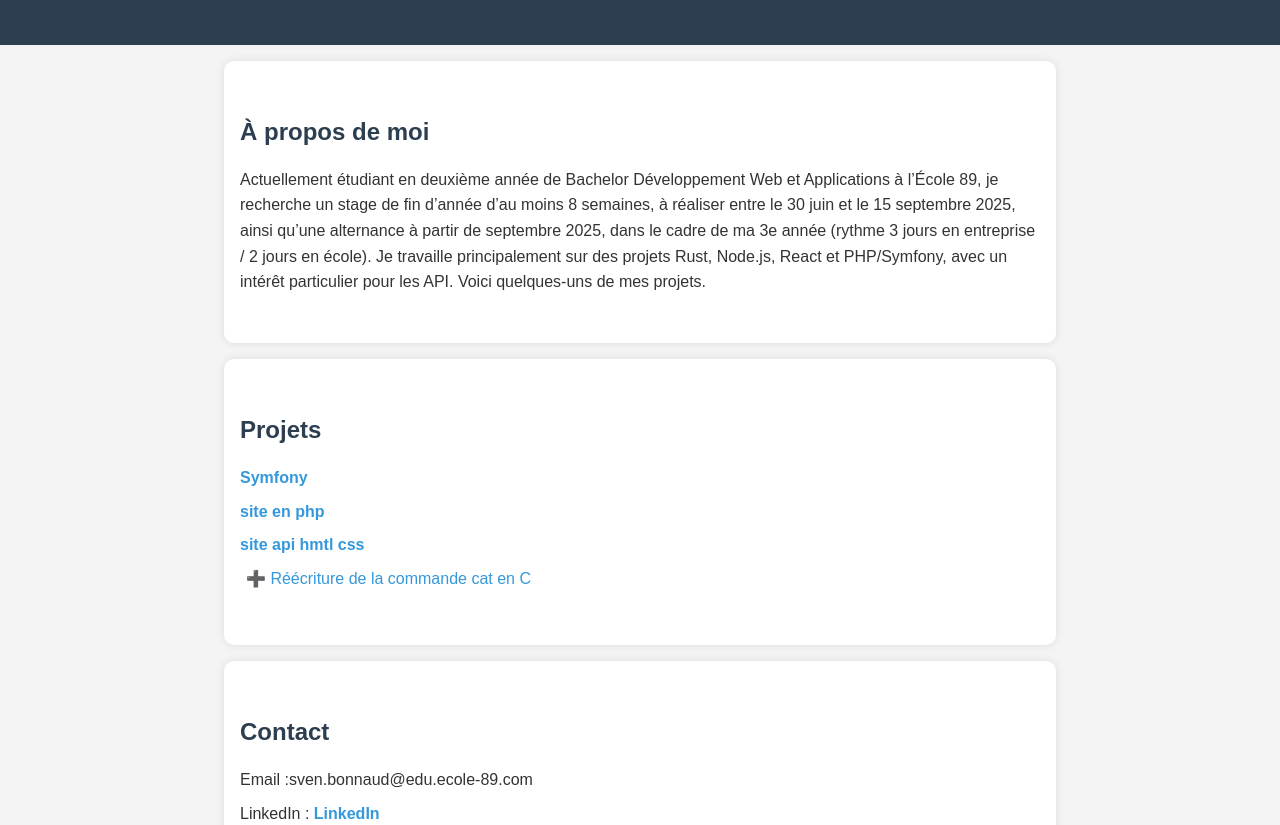
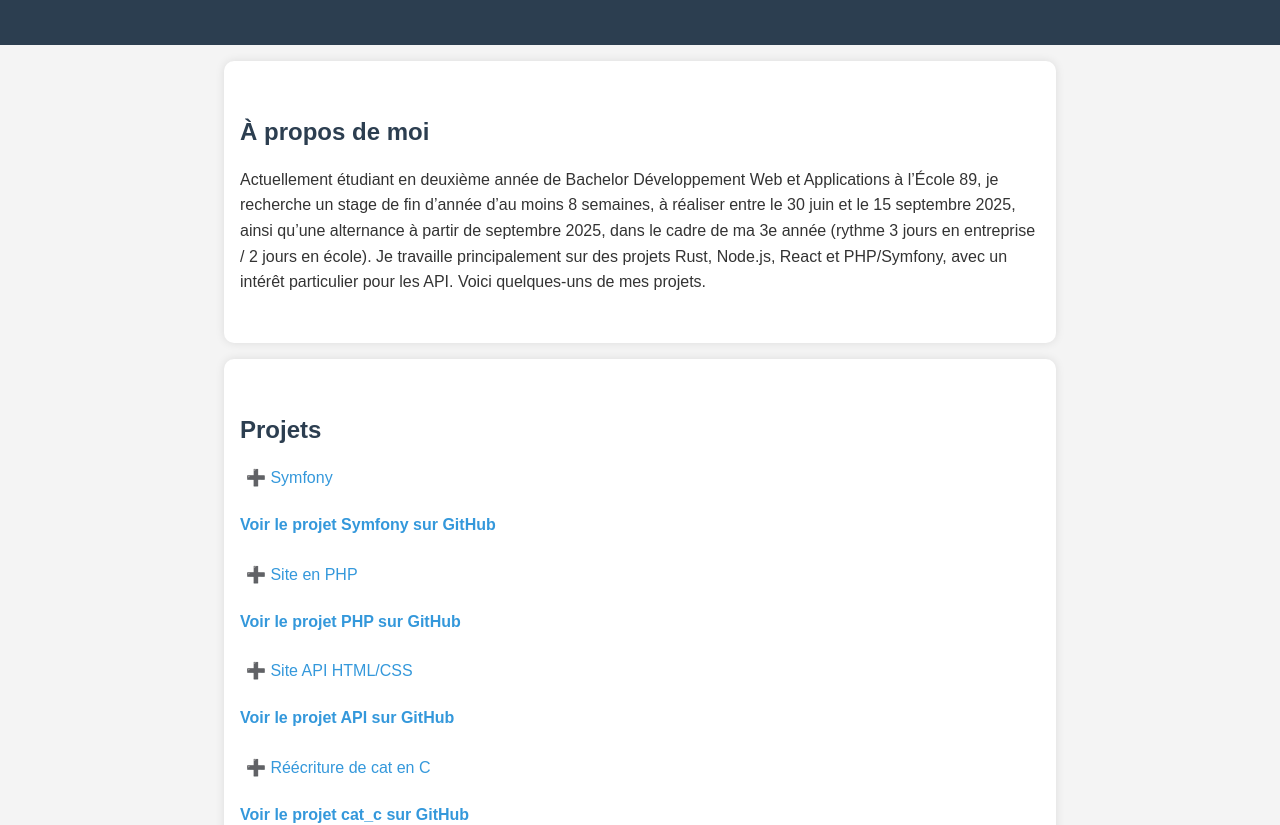
Before and after one commit to svenbonnaud/portfolio, a plain HTML site: page index.html in a window 1280 px wide. Shown: the part 133-958 px from the top of the page. Drawn offline with Linux system fonts and the light colour scheme.

Commit message:
better format of showing project details

```diff
--- a/index.html
+++ b/index.html
@@ -20,17 +20,32 @@ Je travaille principalement sur des projets Rust, Node.js, React et PHP/Symfony,
 
 <section id="projects">
   <h2>Projets</h2>
-    <ul>
-      <li><a href="https://github.com/svenbonnaud/symfony"> Symfony</a></li>
-      <li><a href="https://github.com/svenbonnaud/maquette_site_php">site en php</a></li>
-      <li><a href="https://github.com/svenbonnaud/site_api_hmtl_css">site api hmtl css</a></li>
-<li>
-<button class="toggle-btn" onclick="toggleDetails(this)">
-  ➕ Réécriture de la commande cat en C
-</button>
 
-  <div class="project-details" style="display: none;">
-    <p><a href="https://github.com/svenbonnaud/cat_c">Voir le projet sur GitHub</a></p>
+  <div class="project">
+    <button class="toggle-btn" onclick="toggleDetails(this)">➕ Symfony</button>
+    <div class="project-details">
+      <p><a href="https://github.com/svenbonnaud/symfony">Voir le projet Symfony sur GitHub</a></p>
+    </div>
+  </div>
+
+  <div class="project">
+    <button class="toggle-btn" onclick="toggleDetails(this)">➕ Site en PHP</button>
+    <div class="project-details">
+      <p><a href="https://github.com/svenbonnaud/maquette_site_php">Voir le projet PHP sur GitHub</a></p>
+    </div>
+  </div>
+
+  <div class="project">
+    <button class="toggle-btn" onclick="toggleDetails(this)">➕ Site API HTML/CSS</button>
+    <div class="project-details">
+      <p><a href="https://github.com/svenbonnaud/site_api_hmtl_css">Voir le projet API sur GitHub</a></p>
+    </div>
+  </div>
+
+  <div class="project">
+    <button class="toggle-btn" onclick="toggleDetails(this)">➕ Réécriture de cat en C</button>
+    <div class="project-details">
+      <p><a href="https://github.com/svenbonnaud/cat_c">Voir le projet cat_c sur GitHub</a></p>
       <div class="terminal">
         <div class="terminal-header">
           <span class="red"></span>
@@ -48,10 +63,9 @@ Another line from fichier.txt
         </div>
       </div>
     </div>
-</li>
+  </div>
 
 </section>
-
   <section id="contact">
     <h2>Contact</h2>
     <p>Email :sven.bonnaud@edu.ecole-89.com</p>
--- a/index.js
+++ b/index.js
@@ -4,6 +4,6 @@ function toggleDetails(button) {
 
   details.style.display = isVisible ? 'none' : 'block';
   button.innerHTML = isVisible
-    ? '➕ Réécriture de la commande cat en C'
-    : '➖ Réécriture de la commande cat en C';
+    ? '➕ ' + button.innerHTML.slice(2)
+    : '➖ ' + button.innerHTML.slice(2);
 }
```
Lines whose indentation alone changed are shown as unchanged.
